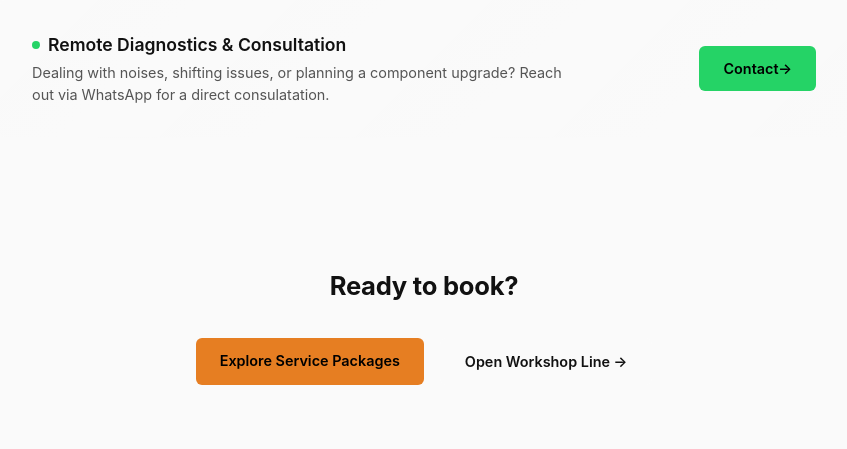
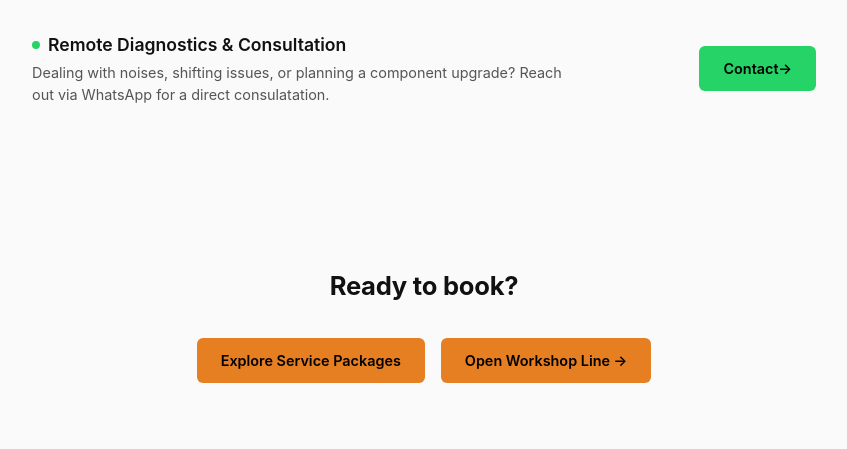
Before and after one commit to jpanek/bikes.jpanek.eu, a Flask app: page /en/ in a window 1280 px wide. Shown: the part 917-1366 px from the top of the page, without its empty margins (216-1063 px from the left). After the commit the page ends 1300 px from the top, so only its background shows below. Run offline with Flask 3, Linux system fonts and the light colour scheme.

Commit message:
added styles

```diff
--- a/templates/en/index.html
+++ b/templates/en/index.html
@@ -88,9 +88,6 @@
 -->
 
 <!-- ========================================== -->
-<!-- Aligned Bottom CTA Conversion Section     -->
-<!-- ========================================== -->
-<!-- ========================================== -->
 <!-- Simplified Bottom CTA Section              -->
 <!-- ========================================== -->
 <section class="bottom-cta-conversion" style="text-align: center; border-top: 1px solid rgba(255,255,255,0.06); padding-top: 4rem; padding-bottom: 4rem;">
@@ -99,13 +96,13 @@
     </h2>
 
     <div style="display: flex; gap: 1rem; justify-content: center; flex-wrap: wrap;">
-        <!-- Primary Accent Link -->
+        <!-- Service Packages Link -->
         <a href="{{ url_for('lang_services', lang='en') }}" style="background: var(--accent); color: #000; padding: 0.75rem 1.5rem; border-radius: 6px; font-weight: 600; text-decoration: none; font-size: 0.9rem; white-space: nowrap;">
             Explore Service Packages
         </a>
 
-        <!-- Secondary Outline Link -->
-        <a href="{{ url_for('lang_contact', lang='en') }}" style="background: rgba(255,255,255,0.03); border: 1px solid rgba(255,255,255,0.12); color: var(--text-main); padding: 0.75rem 1.5rem; border-radius: 6px; font-weight: 600; text-decoration: none; font-size: 0.9rem; white-space: nowrap;">
+        <!-- Contact Link -->
+        <a href="{{ url_for('lang_contact', lang='en') }}" style="background: var(--accent); color: #000; padding: 0.75rem 1.5rem; border-radius: 6px; font-weight: 600; text-decoration: none; font-size: 0.9rem; white-space: nowrap;">
             Open Workshop Line &rarr;
         </a>
     </div>
```
